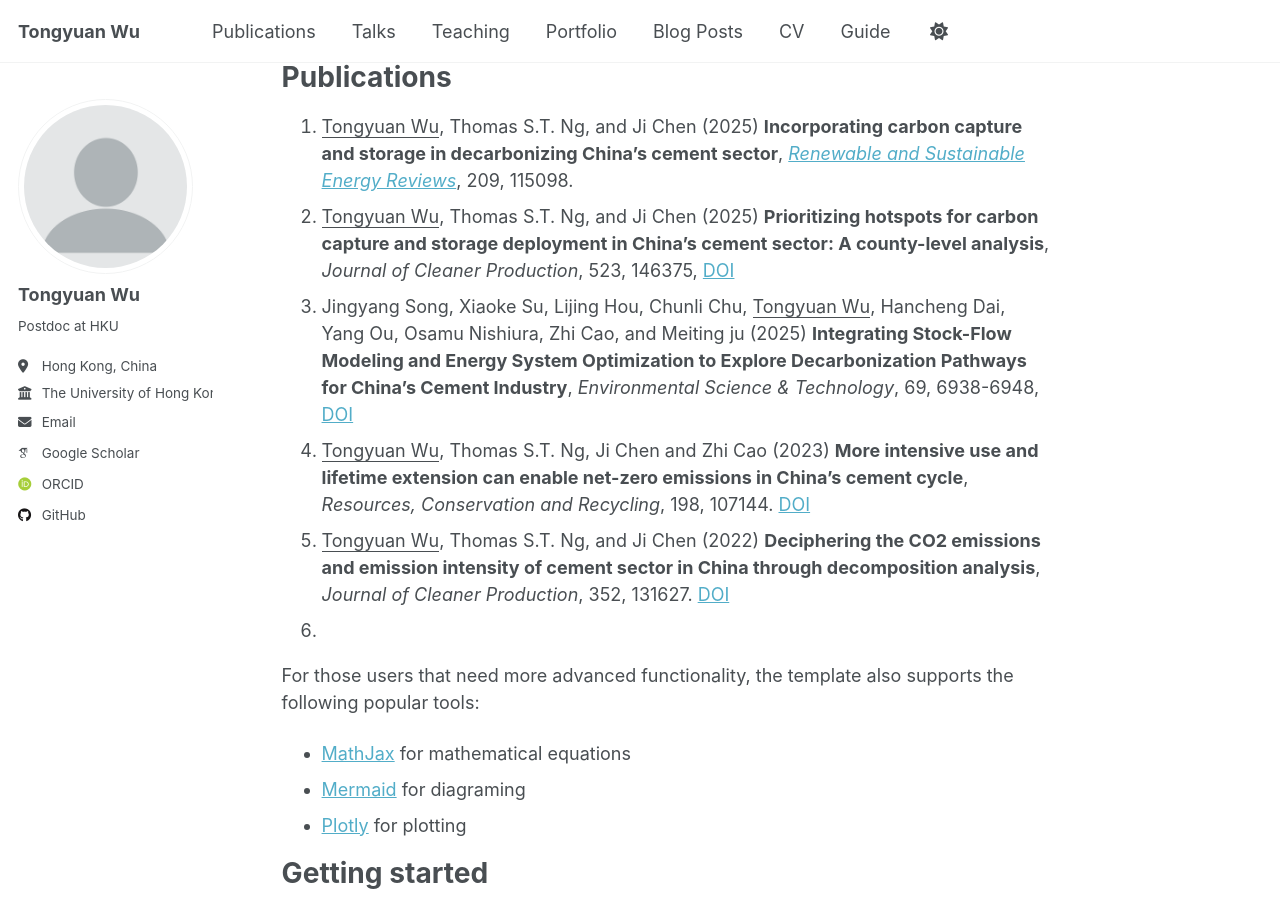
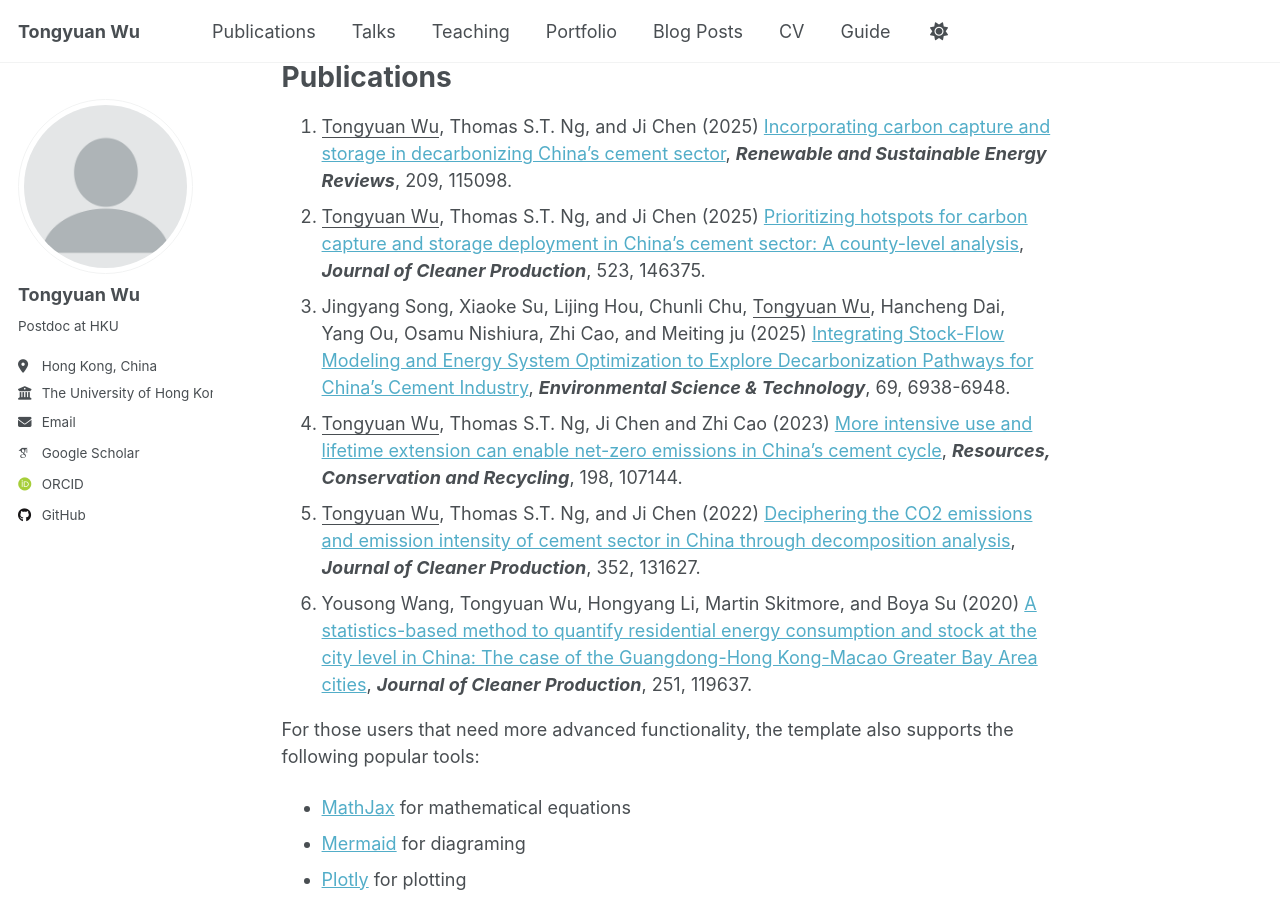
Before and after one commit to tongyuanwu/tongyuanwu.github.io, a Jekyll site: the page built from _pages/about.md, in a window 1280 px wide and 900 px high, scrolled down 501 px. Built offline with Jekyll 4.4.1, drawn with Linux system fonts in a browser that asks for light colours; some web fonts are replaced; a script that is not in the unit is left out.

Commit message:
Update publication formatting in about.md

```diff
--- a/_pages/about.md
+++ b/_pages/about.md
@@ -24,12 +24,12 @@ biodiversity impact
 
 Publications
 ======
-1. <u>Tongyuan Wu</u>, Thomas S.T. Ng, and Ji Chen (2025) **Incorporating carbon capture and storage in decarbonizing China’s cement sector**, [*Renewable and Sustainable Energy Reviews*](https://doi.org/10.1016/j.rser.2024.115098), 209, 115098.
-2. <u>Tongyuan Wu</u>, Thomas S.T. Ng, and Ji Chen (2025) **Prioritizing hotspots for carbon capture and storage deployment in China’s cement sector: A county-level analysis**, *Journal of Cleaner Production*, 523, 146375, [DOI](https://doi.org/10.1016/j.jclepro.2025.146375)
-3. Jingyang Song, Xiaoke Su, Lijing Hou, Chunli Chu, <u>Tongyuan Wu</u>, Hancheng Dai, Yang Ou, Osamu Nishiura, Zhi Cao, and Meiting ju (2025) **Integrating Stock-Flow Modeling and Energy System Optimization to Explore Decarbonization Pathways for China’s Cement Industry**, *Environmental Science & Technology*, 69, 6938-6948, [DOI](https://doi.org/10.1021/acs.est.4c14724)
-4. <u>Tongyuan Wu</u>, Thomas S.T. Ng, Ji Chen and Zhi Cao (2023) **More intensive use and lifetime extension can enable net-zero emissions in China’s cement cycle**, *Resources, Conservation and Recycling*, 198, 107144. [DOI](https://doi.org/10.1016/j.resconrec.2023.107144)
-5. <u>Tongyuan Wu</u>, Thomas S.T. Ng, and Ji Chen (2022) **Deciphering the CO2 emissions and emission intensity of cement sector in China through decomposition analysis**, *Journal of Cleaner Production*, 352, 131627. [DOI](https://doi.org/10.1016/j.jclepro.2022.131627)
-6.
+1. <u>Tongyuan Wu</u>, Thomas S.T. Ng, and Ji Chen (2025) [Incorporating carbon capture and storage in decarbonizing China’s cement sector](https://doi.org/10.1016/j.rser.2024.115098), ***Renewable and Sustainable Energy Reviews***, 209, 115098.
+2. <u>Tongyuan Wu</u>, Thomas S.T. Ng, and Ji Chen (2025) [Prioritizing hotspots for carbon capture and storage deployment in China’s cement sector: A county-level analysis](https://doi.org/10.1016/j.jclepro.2025.146375), ***Journal of Cleaner Production***, 523, 146375.
+3. Jingyang Song, Xiaoke Su, Lijing Hou, Chunli Chu, <u>Tongyuan Wu</u>, Hancheng Dai, Yang Ou, Osamu Nishiura, Zhi Cao, and Meiting ju (2025) [Integrating Stock-Flow Modeling and Energy System Optimization to Explore Decarbonization Pathways for China’s Cement Industry](https://doi.org/10.1021/acs.est.4c14724), ***Environmental Science & Technology***, 69, 6938-6948.
+4. <u>Tongyuan Wu</u>, Thomas S.T. Ng, Ji Chen and Zhi Cao (2023) [More intensive use and lifetime extension can enable net-zero emissions in China’s cement cycle](https://doi.org/10.1016/j.resconrec.2023.107144), ***Resources, Conservation and Recycling***, 198, 107144.
+5. <u>Tongyuan Wu</u>, Thomas S.T. Ng, and Ji Chen (2022) [Deciphering the CO2 emissions and emission intensity of cement sector in China through decomposition analysis](https://doi.org/10.1016/j.jclepro.2022.131627), ***Journal of Cleaner Production***, 352, 131627.
+6. Yousong Wang, Tongyuan Wu, Hongyang Li, Martin Skitmore, and Boya Su (2020) [A statistics-based method to quantify residential energy consumption and stock at the city level in China: The case of the Guangdong-Hong Kong-Macao Greater Bay Area cities](https://doi.org/10.1016/j.jclepro.2019.119637), ***Journal of Cleaner Production***, 251, 119637.
 
 For those users that need more advanced functionality, the template also supports the following popular tools:
 - [MathJax](https://www.mathjax.org/) for mathematical equations
```
